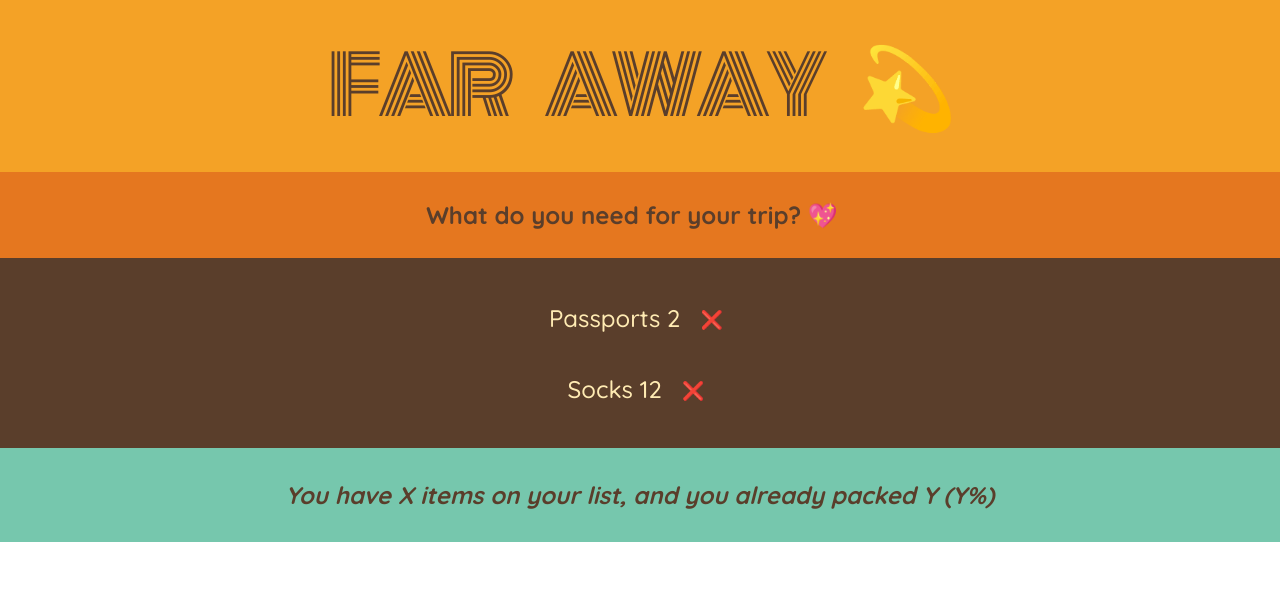
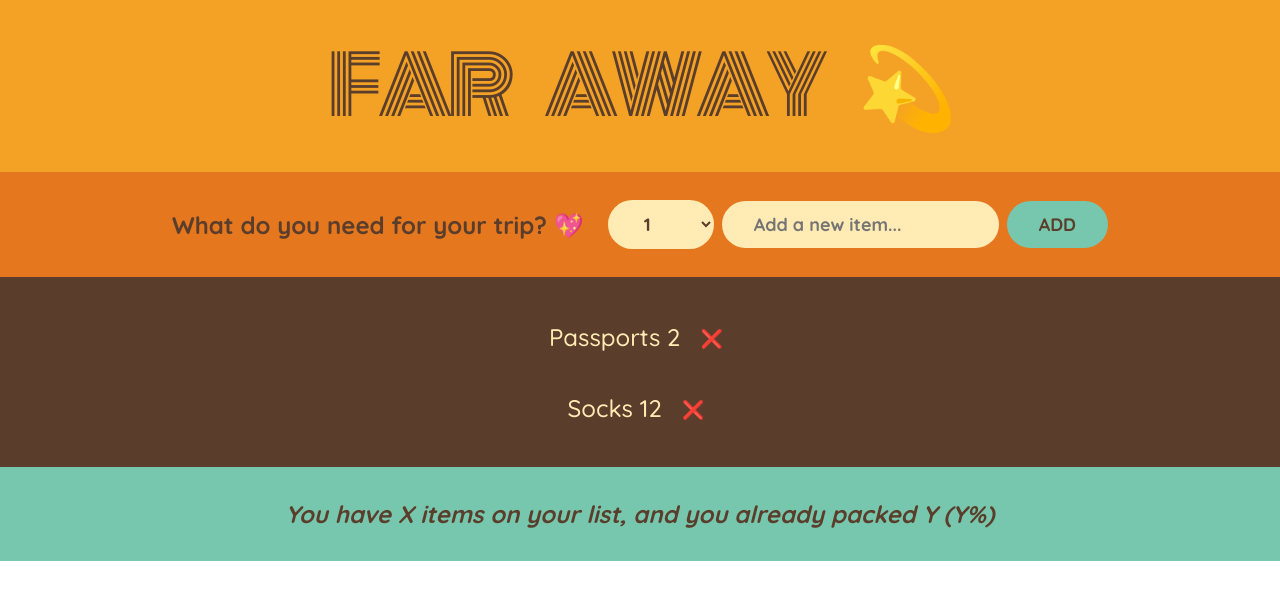
Before and after one commit to igor570/2023-react-course, a React (Vite) app in the folder 5. Travel List/travel-list/: page / in a window 1280 px wide. Shown: the top 600 px of the page. Built offline with nearby package versions, Linux system fonts and the light colour scheme; the HTML template or start-up script is replaced by a standard one.

Commit message:
Update
- Added State to Form and allowed React to control the form
- Added types and interfaces to Packing List component
- Next up: State management to send the item from Form to Packing List

```diff
--- a/5. Travel List/travel-list/src/App.tsx
+++ b/5. Travel List/travel-list/src/App.tsx
@@ -5,11 +5,15 @@
 import Stats from './components/Stats/Stats'
 
 function App() {
+  const initialItems = [
+    { id: 1, description: 'Passports', quantity: 2, packed: false },
+    { id: 2, description: 'Socks', quantity: 12, packed: false },
+  ]
   return (
     <>
       <Logo />
       <Form />
-      <PackingList />
+      <PackingList items={initialItems} />
       <Stats />
     </>
   )
--- a/5. Travel List/travel-list/src/components/Form/Form.tsx
+++ b/5. Travel List/travel-list/src/components/Form/Form.tsx
@@ -1,8 +1,36 @@
+import { useState } from 'react'
+
 const Form = () => {
+  const [description, setDescription] = useState<string>('')
+  const [quantity, setQuantity] = useState<number>(1)
+
+  const handleSubmit = (e: any) => {
+    e.preventDefault()
+
+    if (!description) return //Guard clause
+    const newItem = { id: Date.now(), description, quantity, packed: false } //Storing the data from the form!
+    setDescription('')
+    setQuantity(1)
+  }
+
   return (
-    <div className='add-form'>
+    <form className='add-form' onSubmit={handleSubmit}>
       <h3>What do you need for your trip? 💖</h3>
-    </div>
+      <select value={quantity} onChange={(e) => setQuantity(+e.target.value)}>
+        {Array.from({ length: 20 }, (_, i) => i + 1).map((num) => (
+          <option value={num} key={num}>
+            {num}
+          </option>
+        ))}
+      </select>
+      <input
+        type='text'
+        placeholder='Add a new item...'
+        value={description}
+        onChange={(e) => setDescription(e.target.value)}
+      />
+      <button>Add</button>
+    </form>
   )
 }
 
--- a/5. Travel List/travel-list/src/components/PackingList/PackingList.tsx
+++ b/5. Travel List/travel-list/src/components/PackingList/PackingList.tsx
@@ -1,19 +1,16 @@
 import Item from '../Item/Item'
+import { PackingListProp } from '../../interfaces'
 
-const PackingList = () => {
-  const initialItems = [
-    { id: 1, description: 'Passports', quantity: 2, packed: false },
-    { id: 2, description: 'Socks', quantity: 12, packed: false },
-  ]
+const PackingList = ({ items }: PackingListProp) => {
   return (
     <ul className='list'>
-      {initialItems.map((items) => (
+      {items.map((item) => (
         //Passing object as props requires map function to iterate through the array
         <Item
-          key={items.id}
-          description={items.description}
-          quantity={items.quantity}
-          packed={items.packed}
+          key={item.id}
+          description={item.description}
+          quantity={item.quantity}
+          packed={item.packed}
         />
       ))}
     </ul>
--- /dev/null
+++ b/5. Travel List/travel-list/src/interfaces.ts
@@ -0,0 +1,10 @@
+export interface Item {
+  id: number
+  description: string
+  quantity: number
+  packed: boolean
+}
+
+export interface PackingListProp {
+  items: Item[]
+}
```
